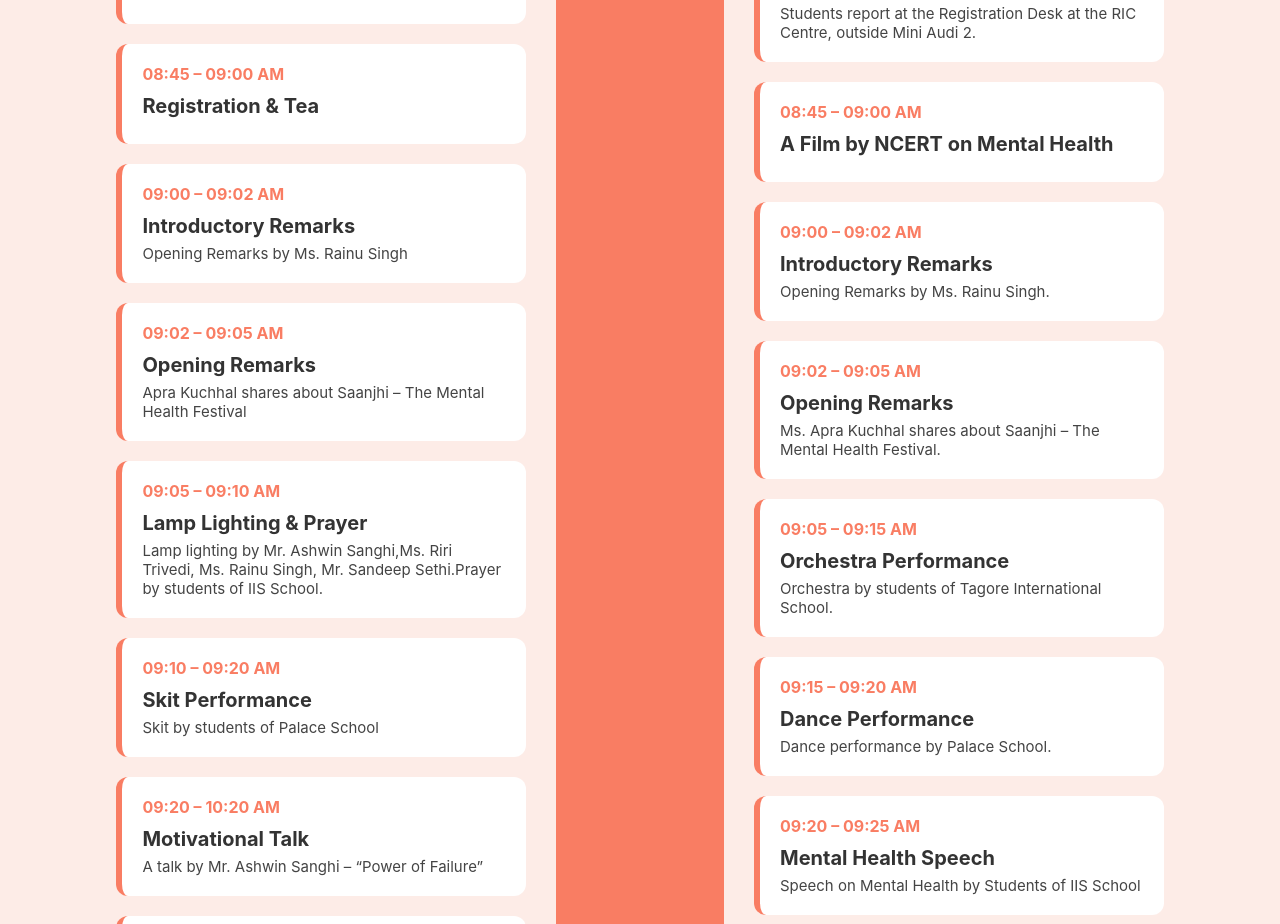
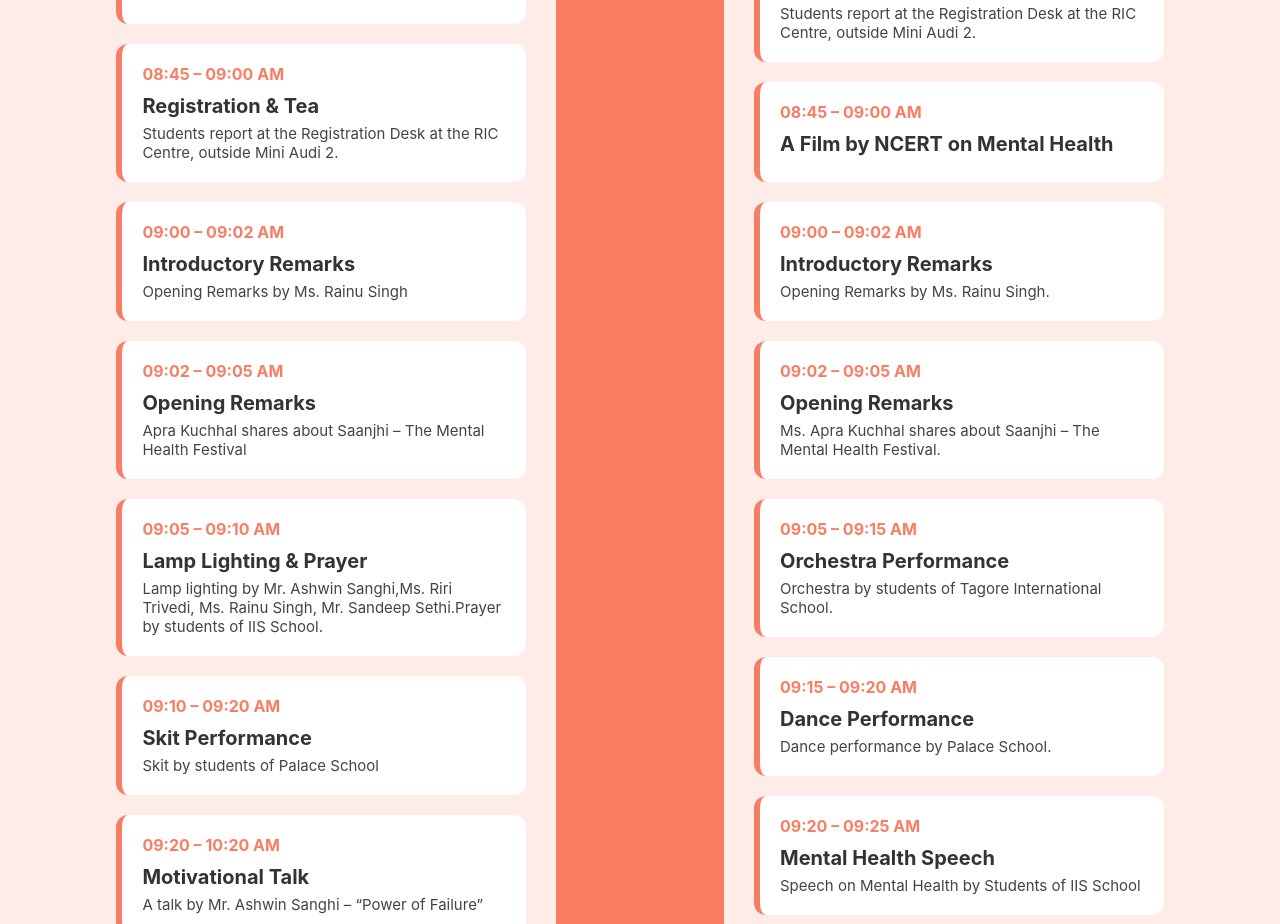
Before and after one commit to Manish-sikar/my-app, a React (Create React App) app: page / in a window 1280 px wide. Shown: the part 4431-5355 px from the top of the page. Built offline with nearby package versions, Linux system fonts and the light colour scheme.

Commit message:
Update Schedule.jsx

```diff
--- a/src/Herosection/Schedule.jsx
+++ b/src/Herosection/Schedule.jsx
@@ -3,7 +3,7 @@ import React from "react";
 const Schedule = () => {
   const leftData = [
     { time: "08:30 – 08:45 AM", title: "Reporting Time" },
-    { time: "08:45 – 09:00 AM", title: "Registration & Tea" },
+    { time: "08:45 – 09:00 AM", title: "Registration & Tea", desc: "Students report at the Registration Desk at the RIC Centre, outside Mini Audi 2." },
     {
       time: "09:00 – 09:02 AM",
       title: "Introductory Remarks",
```
